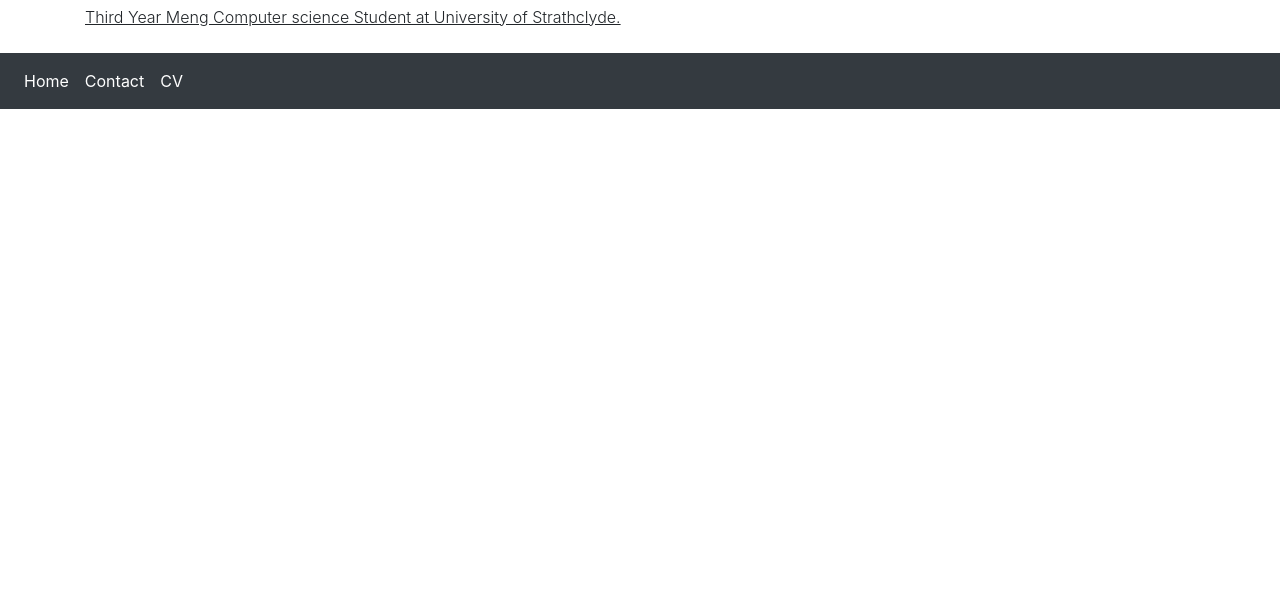
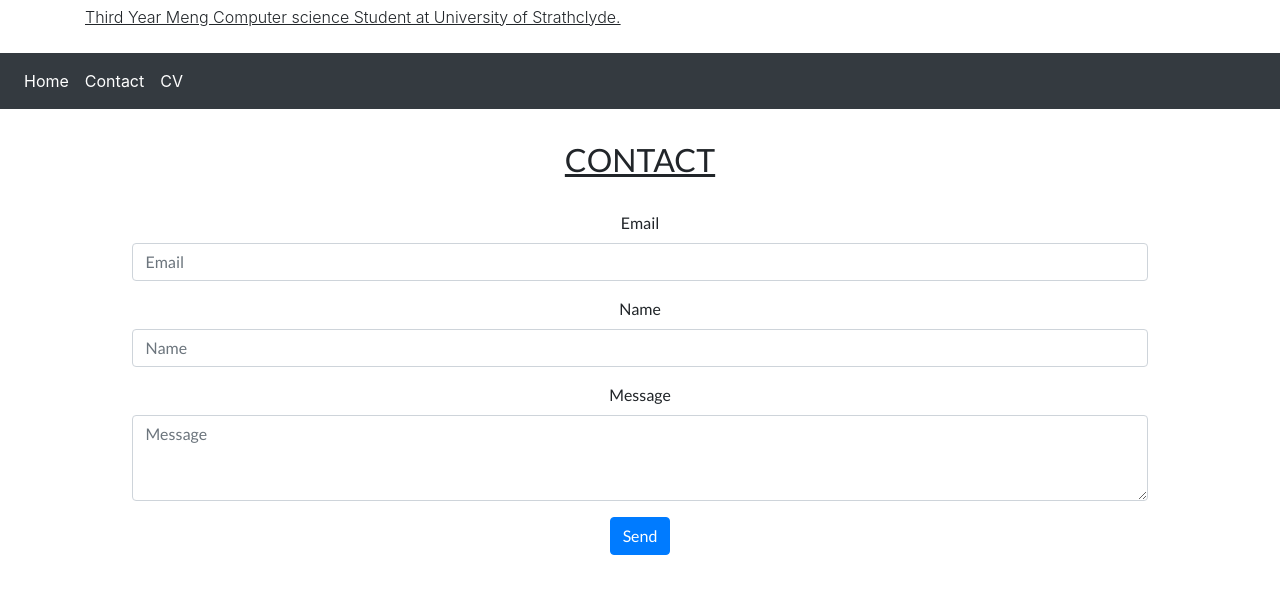
Before and after one commit to NiallMcguire/NiallMcguire.github.io, a plain HTML site: page Contact.html in a window 1280 px wide. Shown: the part 85-678 px from the top of the page. Drawn offline with nearby package versions, Linux system fonts and the light colour scheme.

Commit message:
Contact Page email function aadeeedd

```diff
--- a/Contact.html
+++ b/Contact.html
@@ -39,6 +39,33 @@
     </div>
 </nav>
 
+<div class="container-fluid" style="padding-top: 4vh; font-family: 'Lato', sans-serif;">
+    <div class="col justify-content-center" style="text-align: center; padding-bottom: 4vh">
+        <h1 style="font-size: 2em"><u>CONTACT</u></h1>
+        <div style="margin: 8vw; margin-top: 4vh">
+
+        <form action="mailto:niallm95@gmail.com" method="POST" enctype="text/plain" name="EmailTestForm">
+            <div class="form-group">
+                <label for="name1">Email</label>
+                <input type="text" class="form-control" id="name1" placeholder="Email" name="Email" required>
+            </div>
+
+            <div class="form-group">
+                <label for="name2">Name</label>
+                <input type="text" class="form-control" id="name2" placeholder="Name" name="Name" required>
+            </div>
+
+            <div class="form-group">
+                <label for="Message2">Message</label>
+                <textarea class="form-control" type="text" name="Message" id="Message2" rows="3" cols="20" placeholder="Message" required></textarea>
+            </div>
+
+            <button id="submit" type="submit" class="btn btn-primary">Send</button>
+        </form>
+
+        </div>
+    </div>
+</div>
 
 
 
```
Also changed, not shown: Controller.js (added, +18 -0 lines).
